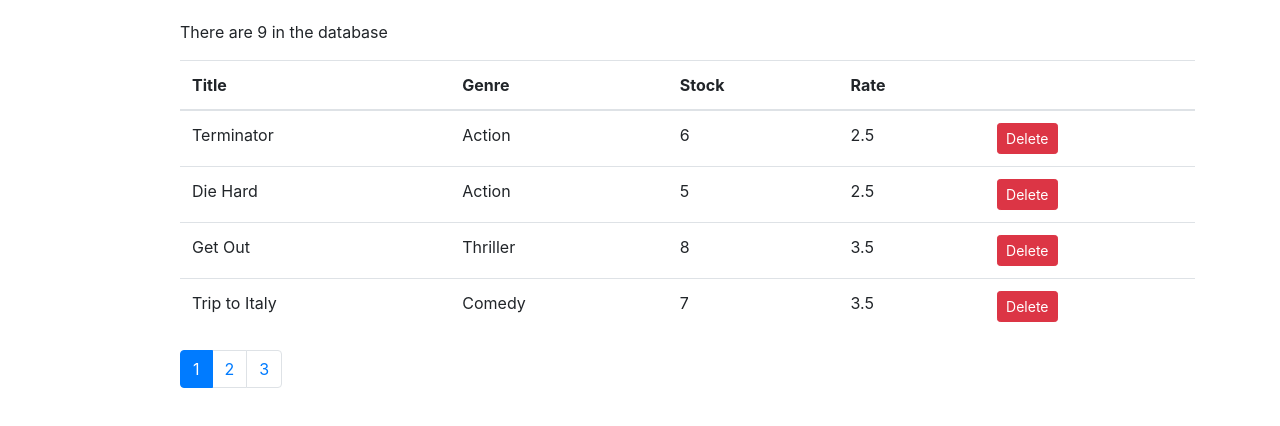
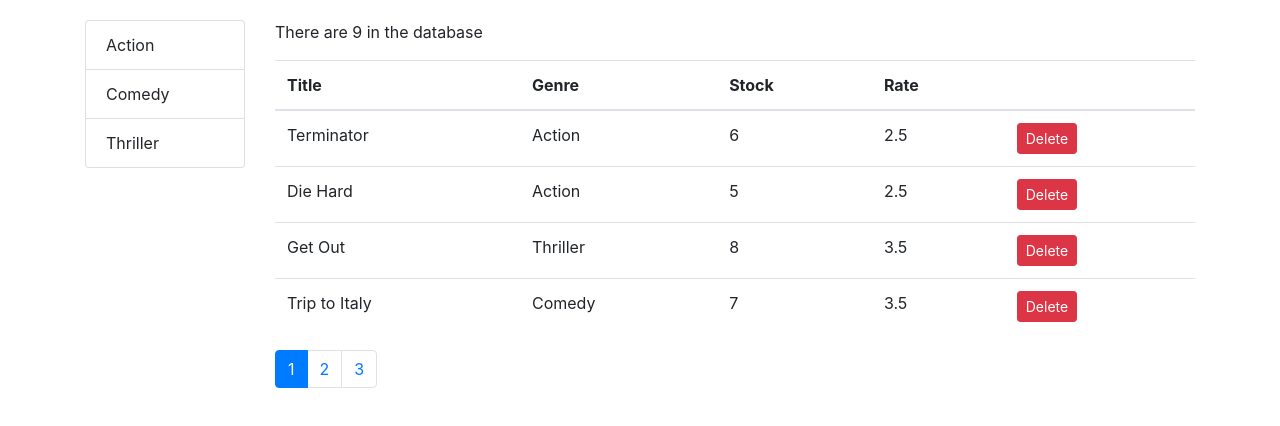
Before and after one commit to priyaesh/vidly-excercise, a React (Create React App) app: page / in a window 1280 px wide. Shown: the top 426 px of the page. Built offline with nearby package versions, Linux system fonts and the light colour scheme.

Commit message:
displaying listGroup

```diff
--- a/src/common/listGroup.jsx
+++ b/src/common/listGroup.jsx
@@ -1,7 +1,17 @@
 import React, { Component } from "react";
 
-const ListGroup = () => {
-  return null;
+const ListGroup = (props) => {
+  console.log(props);
+  const { items, textProperty, valueProperty } = props;
+  return (
+    <ul className="list-group">
+      {items.map((item) => (
+        <li key={item[valueProperty]} className="list-group-item">
+          {item[textProperty]}
+        </li>
+      ))}
+    </ul>
+  );
 };
 
 export default ListGroup;
--- a/src/components/movies.jsx
+++ b/src/components/movies.jsx
@@ -38,9 +38,11 @@
 
     return (
       <div className="row">
-        <div className="col-1">
+        <div className="col-2">
           <ListGroup
             items={this.state.genre}
+            textProperty="name"
+            valueProperty="_id"
             onItemSelected={this.handleGenreSelect}
           />
         </div>
```
